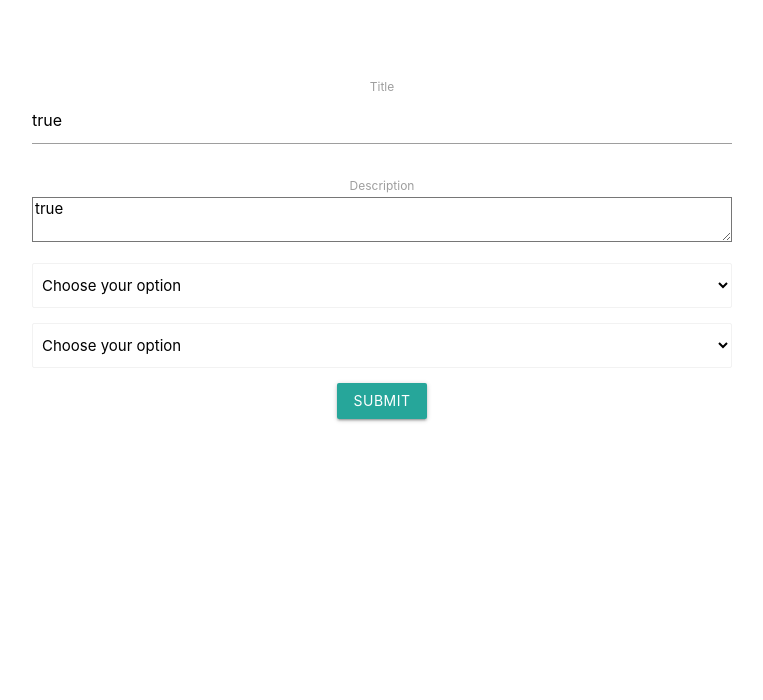
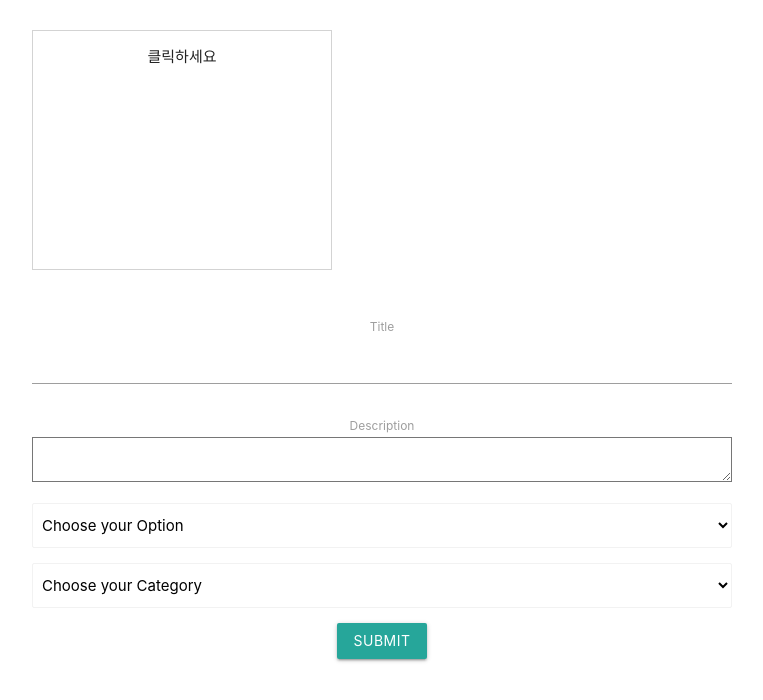
Before and after one commit to pic301/react-blog-boilerplate, a React (Create React App) app in the folder client/: page /video/upload in a window 1280 px wide. Shown: the top 700 px of the page, without its empty margins (258-1021 px from the left). Built offline with nearby package versions, Linux system fonts and the light colour scheme; the HTML template or start-up script is replaced by a standard one.

Commit message:
VideoUploadPage Form
이벤트 핸들러 , DropZone  화면 구성

```diff
--- a/client/package.json
+++ b/client/package.json
@@ -8,6 +8,7 @@
     "@testing-library/user-event": "^7.2.1",
     "antd": "^3.26.7",
     "axios": "^0.19.1",
+    "material-design-icons": "^3.0.1",
     "materialize-css": "^1.0.0-rc.2",
     "react": "^16.12.0",
     "react-dom": "^16.12.0",
@@ -40,4 +41,5 @@
       "last 1 safari version"
     ]
   }
+
 }
--- a/client/src/components/VideoUpload/VideoUploadPage.js
+++ b/client/src/components/VideoUpload/VideoUploadPage.js
@@ -1,18 +1,68 @@
-import React from "react";
+import React, { useState } from "react";
 import Dropzone from 'react-dropzone'
 
+const SelectOptions = [
+  {value: 0, label: "Private"},
+  {value: 1, label: "Public" },
+]
+const SelectCategorys = [
+  {value: 0, label: "Entertainment"},
+  {value: 1, label: "Music"},
+  {value: 2, label: "People"},
+  {value: 3, label: "Film"},
+  {value: 4, label: "Gaming"},
+
+]
 
 const VideoUploadPage = () => {
+
+  const [VideoTitle,setTitle] = useState('')
+  const [description,setDescription] = useState('')
+  const [Option, setOption] = useState('0')
+  const [Category, setCategory] = useState('0')
+
+
+  const onOptionChange = (e) =>{
+    setOption(e.target.value)
+
+  }
+  const onCategoryChange = (e) =>{
+    setCategory(e.target.value)
+  }
+  const onChangeVideoTitle = e =>{
+      setTitle(e.target.value)
+  }
+  const onChangeDescription = (e) =>{
+      setDescription(e.target.value)
+  }
   const onSubmit = e => {
     e.preventDefault();
   };
   return (
+
     <div style={{ maxWidth: "700px", margin: "2rem auto" }}>
       <div style={{ textAlign: "center", marginBottom: "2rem" }}>
         <title level={2}> Upload Video</title>
         <form onSubmit={onSubmit}>
           <div style={{ display: "flex", justifyContent: "space-between" }}>
             {/* {Drop zone} */}
+                <Dropzone
+                    onDrop
+                    multiple
+                    maxSize
+                    >
+                        {
+                            ({getRootProps,getInputProps}) => (
+                                <div style={{width: '300px', height: '240px', border: '1px solid lightgray',
+                                alignItems: 'center', justifyContent: 'center'}}{...getRootProps()}>
+                                      <input {...getInputProps()}/>
+                                        <p> 클릭하세요</p>
+                                </div>
+                            )
+                        }
+                    </Dropzone>
+
+
 
             {/* {Thumbnail} */}
             <div></div>
@@ -21,32 +71,37 @@ const VideoUploadPage = () => {
           <br />
           <br />
           <label>Title</label>
-          <input onChange value />
+          <input type="text" onChange={onChangeVideoTitle} value={VideoTitle} />
 
           <br />
           <br />
           <label>Description</label>
-          <textarea onChange value />
+          <textarea onChange={onChangeDescription} value={description} />
 
           <div class="input-field col s12">
-            <select class="browser-default">
+            <select onChange={onOptionChange}class="browser-default">
               <option value="" disabled selected>
-                Choose your option
+                Choose your Option
               </option>
-              <option value="1">Option 1</option>
-              <option value="2">Option 2</option>
-              <option value="3">Option 3</option>
+              {
+                SelectOptions.map((SelectOption,i) =>(
+                  <option key={i} value={SelectOption.value}>{SelectOption.label}</option>
+                ))
+              }
+
             </select>
 
           </div>
-          <div class="input-field col s12">
+          <div onChange={onCategoryChange} class="input-field col s12">
             <select class="browser-default">
               <option value="" disabled selected>
-                Choose your option
+                Choose your Category
               </option>
-              <option value="1">Option 1</option>
-              <option value="2">Option 2</option>
-              <option value="3">Option 3</option>
+
+              {SelectCategorys.map((SelectCategory,i) =>(
+                <option key={i} value={SelectCategory.value} >{SelectCategory.label}</option>
+              ))}
+
             </select>
 
           </div>
```
Also changed, not shown: 1 other file (tests, documents, lock files or other folders).
